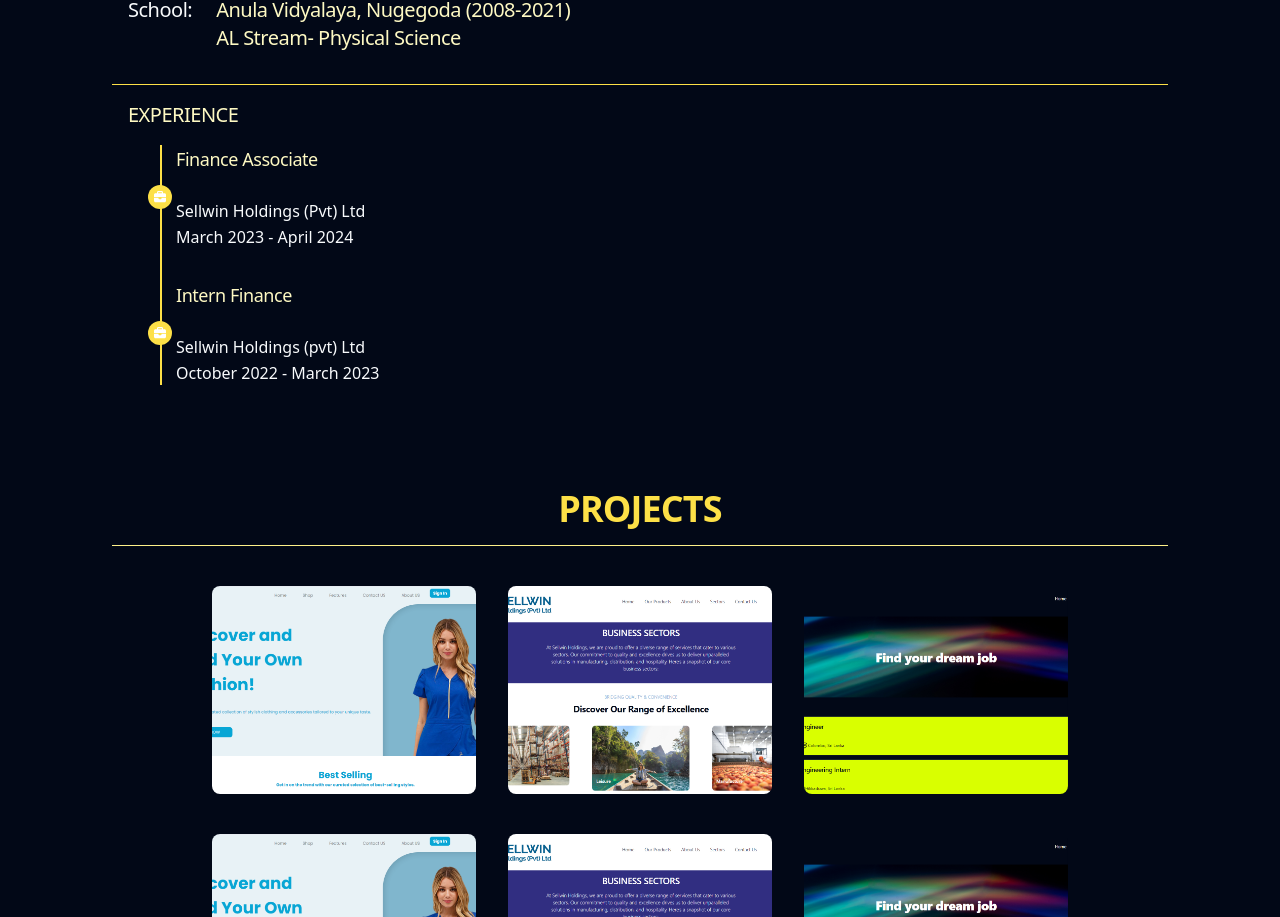
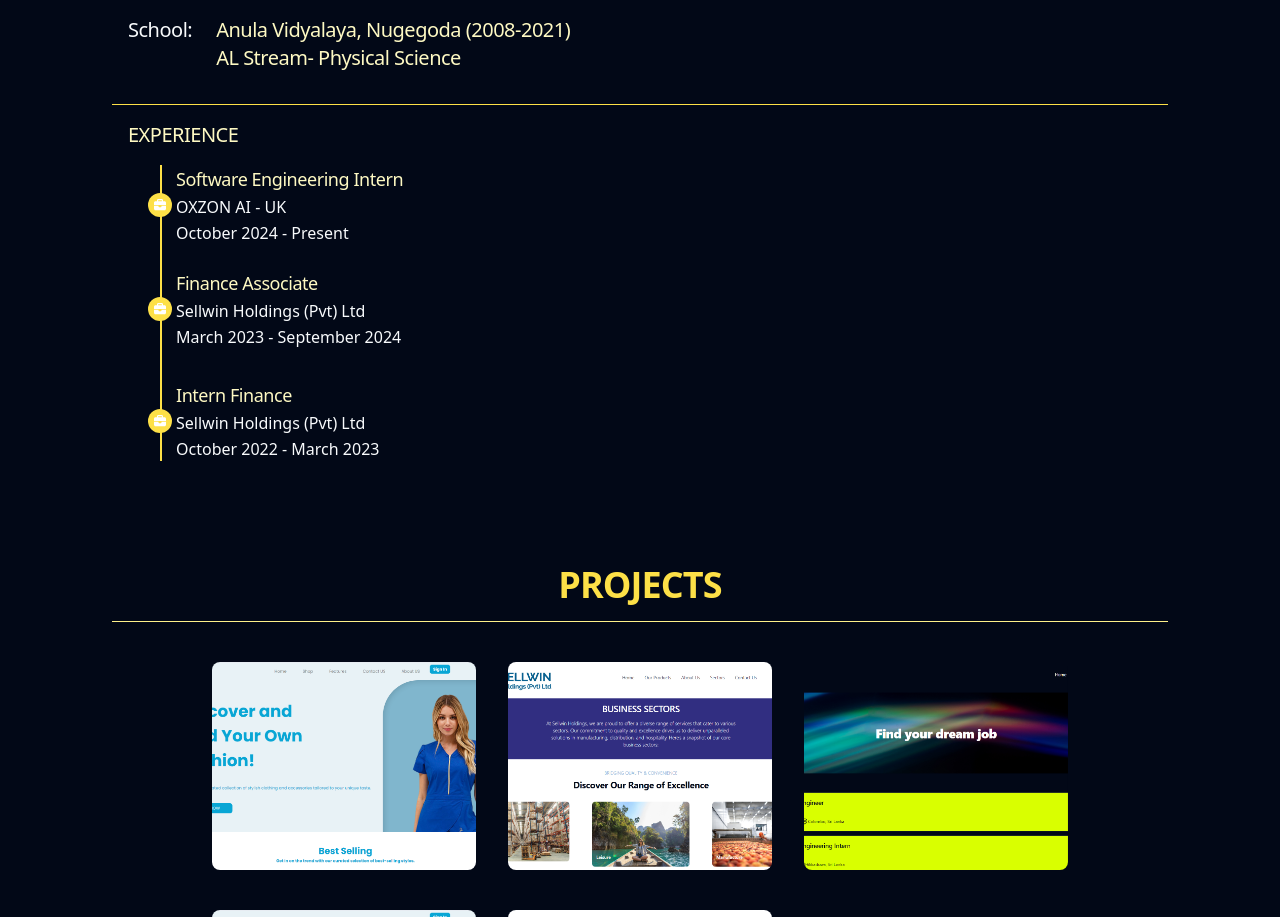
Before and after one commit to silunirupasinghe/Siluni_Portfolio, a React (Vite) app in the folder portfolio/Portfolio_frontend/: page / in a window 1280 px wide. Shown: the part 707-1624 px from the top of the page. Built offline with nearby package versions, Linux system fonts and the light colour scheme.

Commit message:
update cv

```diff
--- a/portfolio/Portfolio_frontend/src/components/About.jsx
+++ b/portfolio/Portfolio_frontend/src/components/About.jsx
@@ -1,6 +1,7 @@
 import React from 'react';
 import { FontAwesomeIcon } from '@fortawesome/react-fontawesome';
 import { faBriefcase, faSchool, faUniversity } from '@fortawesome/free-solid-svg-icons';
+import { Link } from 'react-router-dom';
 
 function About() {
     return (
@@ -47,14 +48,28 @@
                         <div className="mt-4 pl-4">
                             <div className="relative">
                                 <div className="border-l-2 border-yellow-300 absolute h-full left-8"></div>
+                                <div className="flex items-center mb-6 relative">
+                                    <div className="bg-yellow-300 h-6 w-6 rounded-full absolute left-5 flex items-center justify-center">
+                                        <FontAwesomeIcon icon={faBriefcase} className="text-white text-xs" />
+                                    </div>
+                                    <div className="ml-12">
+                                        <h3 className="text-lg font-normal text-yellow-100">Software Engineering Intern</h3>
+                                        <Link to="https://www.linkedin.com/company/oxzonai/posts/?feedView=all">
+                                        <p>OXZON AI - UK</p>
+                                        </Link>
+                                        <span>October 2024 - Present</span>
+                                    </div>
+                                </div>
                                 <div className="flex items-center mb-8 relative">
                                     <div className="bg-yellow-300 h-6 w-6 rounded-full absolute left-5 flex items-center justify-center">
                                         <FontAwesomeIcon icon={faBriefcase} className="text-white text-xs" />
                                     </div>
                                     <div className="ml-12">
                                         <h3 className="text-lg font-normal text-yellow-100 ">Finance Associate</h3>
+                                        <Link>
                                         <p>Sellwin Holdings (Pvt) Ltd</p>
-                                        <span>March 2023 - April 2024</span>
+                                        </Link>
+                                        <span>March 2023 - September 2024</span>
                                     </div>
                                 </div>
                                 <div className="flex items-center mb-6 relative">
@@ -63,10 +78,13 @@
                                     </div>
                                     <div className="ml-12">
                                         <h3 className="text-lg font-normal text-yellow-100">Intern Finance</h3>
-                                        <p>Sellwin Holdings (pvt) Ltd</p>
+                                        <Link>
+                                        <p>Sellwin Holdings (Pvt) Ltd</p>
+                                        </Link>
                                         <span>October 2022 - March 2023</span>
                                     </div>
                                 </div>
+
                             </div>
                         </div>
                     </div>
--- a/portfolio/Portfolio_frontend/src/components/Introduction.jsx
+++ b/portfolio/Portfolio_frontend/src/components/Introduction.jsx
@@ -18,7 +18,7 @@
           {/* Text Section */}
           <div className="text-left">
             <div className="text-lg text-gray-600">HI THERE,</div>
-            <h2 className="text-3xl md:text-4xl text-yellow-300 font-bold">
+            <h2 className="text-3xl md:text-4xl text-yellow-300 font-bold ">
               I'm Siluni Rupasinghe
             </h2>
             <p className="mt-4 text-lg leading-relaxed pr-10">
--- a/portfolio/Portfolio_frontend/src/components/Navigation.jsx
+++ b/portfolio/Portfolio_frontend/src/components/Navigation.jsx
@@ -11,7 +11,7 @@
     <div className="container my-5 mx-auto px-20">
       <nav className="flex items-center justify-between">
         <div className="text-4xl font-medium text-underlay-1 flex items-center">
-          <div className="mx-auto">Siluni Rupasinghe</div>
+          <div className="mx-auto mb-5">Siluni Rupasinghe</div>
         </div>
 
         {/* Hamburger menu button */}
```
Also changed, not shown: 1 other file (tests, documents, lock files or other folders).
